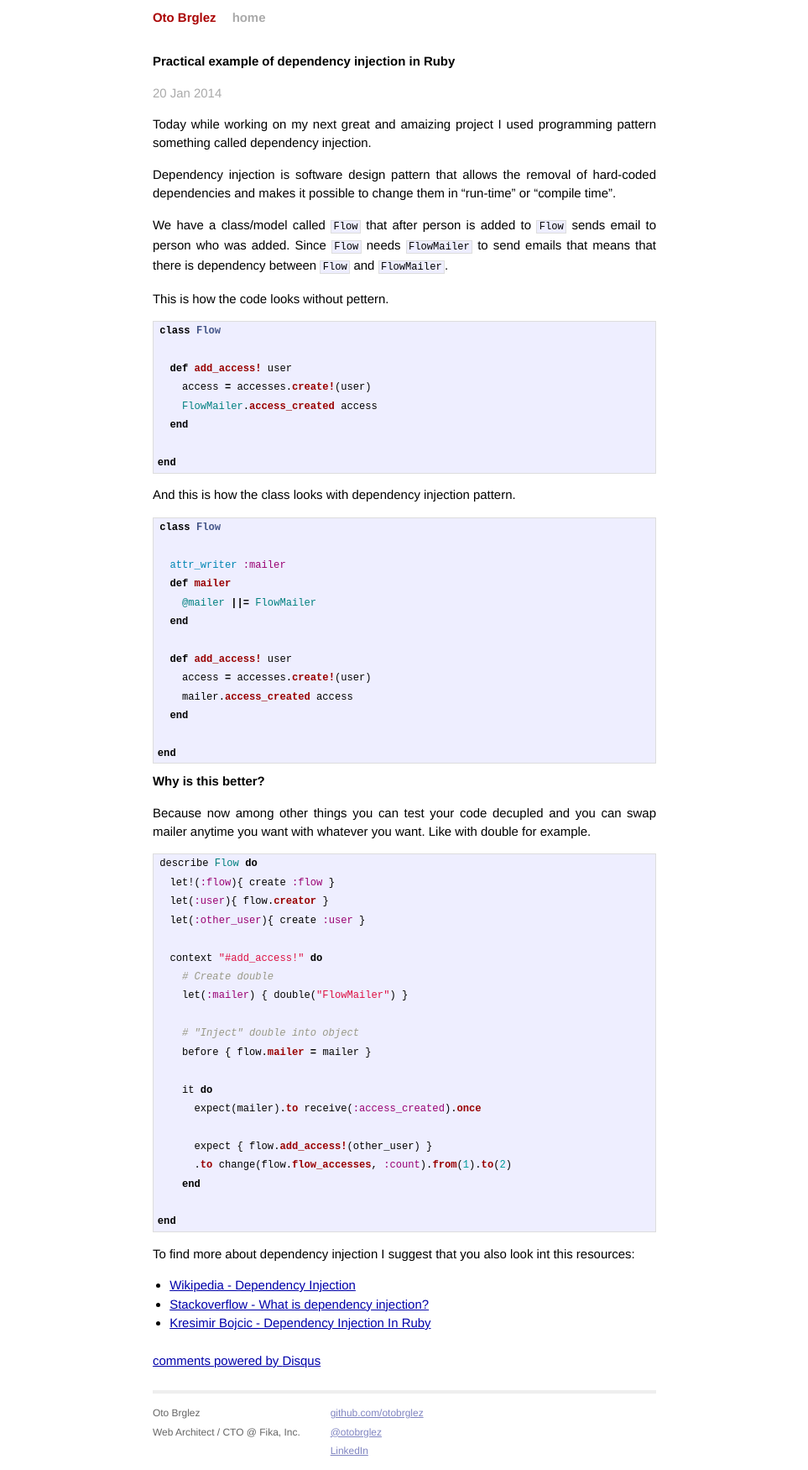
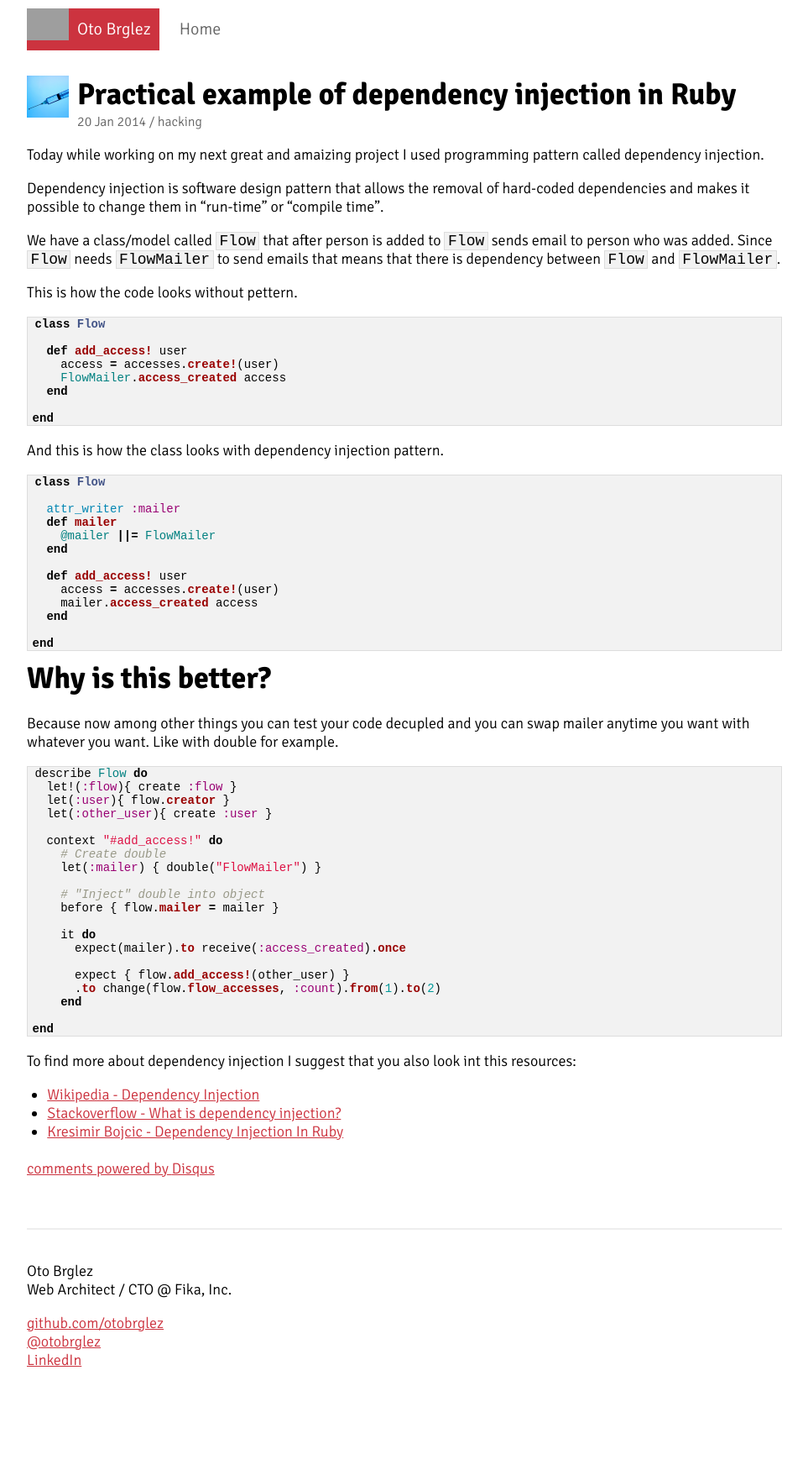
Before and after one commit to otobrglez/otobrglez.github.com, a Jekyll site: the page built from _posts/2014-01-20-dependency-injection-ruby.md, in a window 1280 px wide. Shown: the whole page at 84% size, without its empty margins (158-1121 px from the left). Built offline with Jekyll 4.4.1, drawn with Linux system fonts in a browser that asks for light colours; Markdown is read by kramdown in place of the engine named in the settings; comment, search, counter and statistics services are not loaded; after the commit the page ends 1658 px from its top, so only the background shows below that; grey boxes are pictures that could not be loaded.

Commit message:
Adding some nice design.

```diff
--- /dev/null
+++ b/_includes/footer.html
@@ -0,0 +1,15 @@
+<div class="footer">
+  <div class="contact">
+    <p>
+      Oto Brglez<br />
+      Web Architect / CTO @ Fika, Inc.
+    </p>
+  </div>
+  <div class="contact">
+    <p>
+      <a href="https://github.com/otobrglez">github.com/otobrglez</a><br />
+      <a href="https://twitter.com/otobrglez">@otobrglez</a><br />
+      <a href="http://www.linkedin.com/in/otobrglez">LinkedIn</a><br />
+    </p>
+  </div>
+</div>
--- /dev/null
+++ b/_includes/head.html
@@ -0,0 +1,20 @@
+<title>{{ page.title }}</title>
+
+<meta charset="utf-8">
+<meta http-equiv="X-UA-Compatible" content="IE=edge,chrome=1">
+<meta content='width=device-width, initial-scale=1.0, minimum-scale=1, maximum-scale=1, user-scalable=yes' name='viewport'>
+
+
+<link rel="stylesheet" href="/css/syntax.css">
+<link rel="stylesheet" href="/css/main.css">
+
+<link rel="alternate" type="application/rss+xml" title="{{ site.name }}" href="{{ site.url }}/feed.xml">
+
+<script>
+(function(i,s,o,g,r,a,m){i['GoogleAnalyticsObject']=r;i[r]=i[r]||function(){
+(i[r].q=i[r].q||[]).push(arguments)},i[r].l=1*new Date();a=s.createElement(o),
+m=s.getElementsByTagName(o)[0];a.async=1;a.src=g;m.parentNode.insertBefore(a,m)
+})(window,document,'script','//www.google-analytics.com/analytics.js','ga');
+ga('create', 'UA-2138405-34', 'opalab.com');
+ga('send', 'pageview');
+</script>
--- /dev/null
+++ b/_includes/header.html
@@ -0,0 +1,4 @@
+<div class="header">
+  <a href="/" class="logo">{{ site.name }}</a>
+  <a href="/">Home</a>
+</div>
--- a/_layouts/default.html
+++ b/_layouts/default.html
@@ -1,48 +1,39 @@
 <!DOCTYPE html>
 <html>
-    <head>
-        <meta charset="utf-8">
-        <meta http-equiv="X-UA-Compatible" content="IE=edge,chrome=1">
-        <title>{{ page.title }}</title>
-        <meta name="viewport" content="width=device-width">
-        <link rel="stylesheet" href="/css/syntax.css">
-        <link rel="stylesheet" href="/css/main.css">
-        <link rel="alternate" type="application/rss+xml" title="{{ site.name }}" href="{{ site.url }}/feed.xml">
+<head>
+  {% include head.html %}
+</head>
+<body>
+  <div class="wrap">
+    {% include header.html %}
 
-<script>
-  (function(i,s,o,g,r,a,m){i['GoogleAnalyticsObject']=r;i[r]=i[r]||function(){
-  (i[r].q=i[r].q||[]).push(arguments)},i[r].l=1*new Date();a=s.createElement(o),
-  m=s.getElementsByTagName(o)[0];a.async=1;a.src=g;m.parentNode.insertBefore(a,m)
-  })(window,document,'script','//www.google-analytics.com/analytics.js','ga');
-  ga('create', 'UA-2138405-34', 'opalab.com');
-  ga('send', 'pageview');
-</script>
-    </head>
-    <body>
+    <div class="posts-wrap">
+      <ul class="posts">
+        {% for post in site.posts %}
+        <li class="post">
 
-        <div class="site">
-          <div class="header">
-            <h1 class="title"><a href="/">{{ site.name }}</a></h1>
-            <a class="extra" href="/">home</a>
+          <div class="title-wrap">
+            <h1><a href="{{ post.url }}">{{ post.title }}</a></h1>
+
+            <div class="thumb">
+              <img src="{{ post.image }}"/>
+            </div>
+
+            <div class="details">
+              <span class="date">{{ post.date | date_to_string }}</span>
+              /
+              {{ post.categories }}
+            </div>
           </div>
 
-          {{ content }}
+          <!-- <p>{{ post.excerpt }}</p> -->
+        </li>
+        {% endfor %}
+      </ul>
+    </div><!-- /.posts-wrap -->
 
-          <div class="footer">
-            <div class="contact">
-              <p>
-                Oto Brglez<br />
-                Web Architect / CTO @ Fika, Inc.
-              </p>
-            </div>
-            <div class="contact">
-              <p>
-                <a href="https://github.com/otobrglez">github.com/otobrglez</a><br />
-                <a href="https://twitter.com/otobrglez">@otobrglez</a><br />
-                <a href="http://www.linkedin.com/in/otobrglez">LinkedIn</a><br />
-              </p>
-            </div>
-          </div>
-        </div>
-    </body>
+    {% include footer.html %}
+
+  </div><!-- /.wrap -->
+</body>
 </html>
--- a/_layouts/post.html
+++ b/_layouts/post.html
@@ -1,8 +1,24 @@
 ---
-layout: default
+layout: single_post
 ---
-<h2>{{ page.title }}</h2>
-<p class="meta">{{ page.date | date_to_string }}</p>
+
+<div class="post-single">
+    <div class="title-wrap">
+        <h1>{{ page.title }}</h1>
+
+        <div class="thumb">
+          <img src="{{ page.image }}"/>
+        </div>
+
+        <div class="details">
+          <span class="date">{{ page.date | date_to_string }}</span>
+          /
+          {{ page.categories }}
+        </div>
+    </div>
+</div>
+
+
 
 <div class="post">
   {{ content }}
--- /dev/null
+++ b/_layouts/single_post.html
@@ -0,0 +1,16 @@
+<!DOCTYPE html>
+<html>
+<head>
+  {% include head.html %}
+</head>
+<body>
+  <div class="wrap">
+    {% include header.html %}
+
+    {{ content }}
+
+    {% include footer.html %}
+
+  </div><!-- /.wrap -->
+</body>
+</html>
--- a/_posts/2014-01-20-dependency-injection-ruby.md
+++ b/_posts/2014-01-20-dependency-injection-ruby.md
@@ -4,9 +4,10 @@ title:  "Practical example of dependency injection in Ruby"
 date:   2014-01-20 12:00:00
 comments: true
 categories: hacking
+image: /images/002-di-ruby.png
 ---
 
-Today while working on my next great and amaizing project I used programming pattern something called dependency injection.
+Today while working on my next great and amaizing project I used programming pattern called dependency injection.
 
 Dependency injection is software design pattern that allows the removal of hard-coded dependencies and makes it possible to change them in "run-time" or "compile time".
 
--- a/css/main.css
+++ b/css/main.css
@@ -1,40 +1,143 @@
-/*****************************************************************************/
-/*
-/* Common
-/*
-/*****************************************************************************/
+@import url(http://fonts.googleapis.com/css?family=Signika:300,400,700);
 
-/* Global Reset */
 * {
   margin: 0;
   padding: 0;
 }
 
-html, body { height: 100%; }
+html, body {
+  margin: 0px;
+  padding: 0px;
+}
 
 body {
-  background-color: #FFF;
-  font: 13.34px Helvetica, Arial, sans-serif;
-  font-size: small;
-  text-align: center;
+  font-family: "Signika", Helvetica, Arial, sans-serif;
+  font-size: 18px;
+/*  line-height: 18px;
+*/  font-weight: 300;
+}
+
+body {
   padding: 10px;
 }
 
 h1, h2, h3, h4, h5, h6 {
-  font-size: 100%; }
+  margin: 0px;
+  padding: 0px;
+  margin-top: 10px;
+  margin-bottom: 20px;
+}
 
-h1 { margin-bottom: 1em; }
 p { margin: 1em 0; }
 
-a         { color: #00a; }
-a:hover   { color: #000; }
-a:visited { color: #a0a; }
+a         { color: #CC333F; }
+a:hover   { color: #EB6841; }
 
-/*****************************************************************************/
+h1 a{
+  text-decoration: none;
+}
+
+.wrap {
+  margin: 0px auto;
+  max-width: 900px;
+}
+
+
+.header {
+  display: block;
+  margin-top: 0px;
+  margin-bottom: 30px;
+}
+
+.header a{
+  text-decoration: none;
+  font-size: 20px;
+  line-height: 50px;
+  margin-right: 10px;
+  padding-left: 10px;
+  padding-right: 10px;
+  color: #666;
+  display: inline-block;
+}
+
+.header .title {
+
+}
+
+.header a.logo{
+  background-color: #CC333F;
+  display: inline-block;
+  background-image: url('https://graph.facebook.com/oto.brglez/picture?type=square&height=200');
+  background-size: 50px;
+  background-position: left top;
+  height: 50px;
+  line-height: 50px;
+  background-repeat: no-repeat;
+  padding-left: 60px;
+  color: white;
+  text-decoration: none;
+}
+
+.posts-wrap {
+
+}
+
+.posts-wrap .posts {
+
+}
+
+.posts-wrap ul, .posts-wrap li {
+  list-style: none;
+  margin: 0px;
+  padding: 0px;
+}
+
+.post-single .post,
+.posts-wrap .posts .post {
+  min-height: 70px;
+  margin-bottom: 10px;
+}
+
+.post-single h1,
+.posts-wrap h1 {
+  margin: 0px;
+}
+
+.post-single h1 a,
+.posts-wrap h1 a{
+  color: #000;
+}
+
+.post-single .details,
+.post .details {
+  color: #666;
+  font-size: 16px;
+}
+
+
+.title-wrap {
+  position: relative;
+  padding-left: 60px;
+}
+
+.title-wrap .thumb{
+  position: absolute;
+  left: 0px;
+  top: 0px;
+}
+
+.title-wrap .thumb img{
+  width: 50px;
+}
+
+
+.footer{
+  border-top: 2px solid #EEE;
+  margin-top: 60px;
+  padding-top: 20px;
+}
+
 /*
-/* Home
-/*
-/*****************************************************************************/
 .posts {
   list-style-type: none;
   margin-bottom: 2em;
@@ -46,22 +149,11 @@ a:visited { color: #a0a; }
 
 .posts span {
   color: #aaa;
-  font-family: Monaco, "Courier New", monospace;
-  font-size: 80%;
 }
-
-/*****************************************************************************/
-/*
-/* Site
-/*
-/*****************************************************************************/
 
 .site {
   font-size: 115%;
   text-align: justify;
-  /* width: 42em; */
-
-  /*margin: 3em auto 2em;*/
   margin: 0 auto;
   max-width: 600px;
   line-height: 1.5em;
@@ -124,19 +216,14 @@ a:visited { color: #a0a; }
 .footer .rss img {
   border: 0;
 }
+*/
 
-/*****************************************************************************/
-/*
-/* Posts
-/*
-/*****************************************************************************/
-
-/* standard */
 .post pre {
   border: 1px solid #ddd;
-  background-color: #eef;
+  background-color: #F2F2F2;
   padding: 0 .4em;
-  margin-bottom: 10px
+  margin-bottom: 10px;
+  font-size: 14px;
 }
 
 .post ul, .post ol {
@@ -145,7 +232,7 @@ a:visited { color: #a0a; }
 
 .post code {
   border: 1px solid #ddd;
-  background-color: #eef;
+  background-color: #F2F2F2;
   padding: 0 .2em;
 }
 
@@ -153,7 +240,6 @@ a:visited { color: #a0a; }
   border: none;
 }
 
-/* terminal */
 .post pre.terminal {
   border: 1px solid #000;
   background-color: #333;
```
Also changed, not shown: _posts/2014-01-19-snow-conditions.md (+2 -0 lines), _posts/2014-01-21-bower-rails-heroku.md (+5 -4 lines), images/001-pushover.png (added), images/002-di-ruby.png (added), images/003-bower.png (added), 1 other file.
